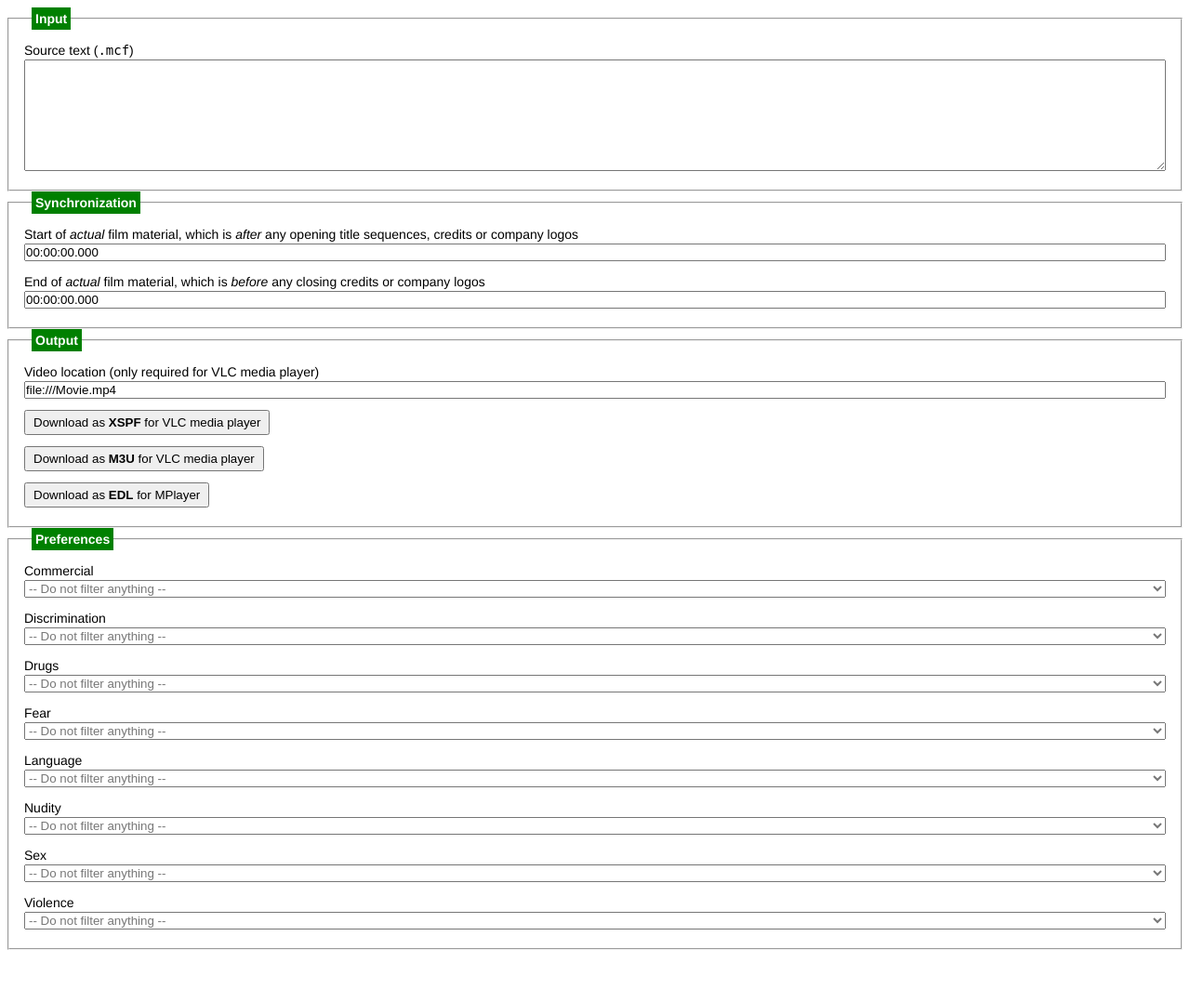
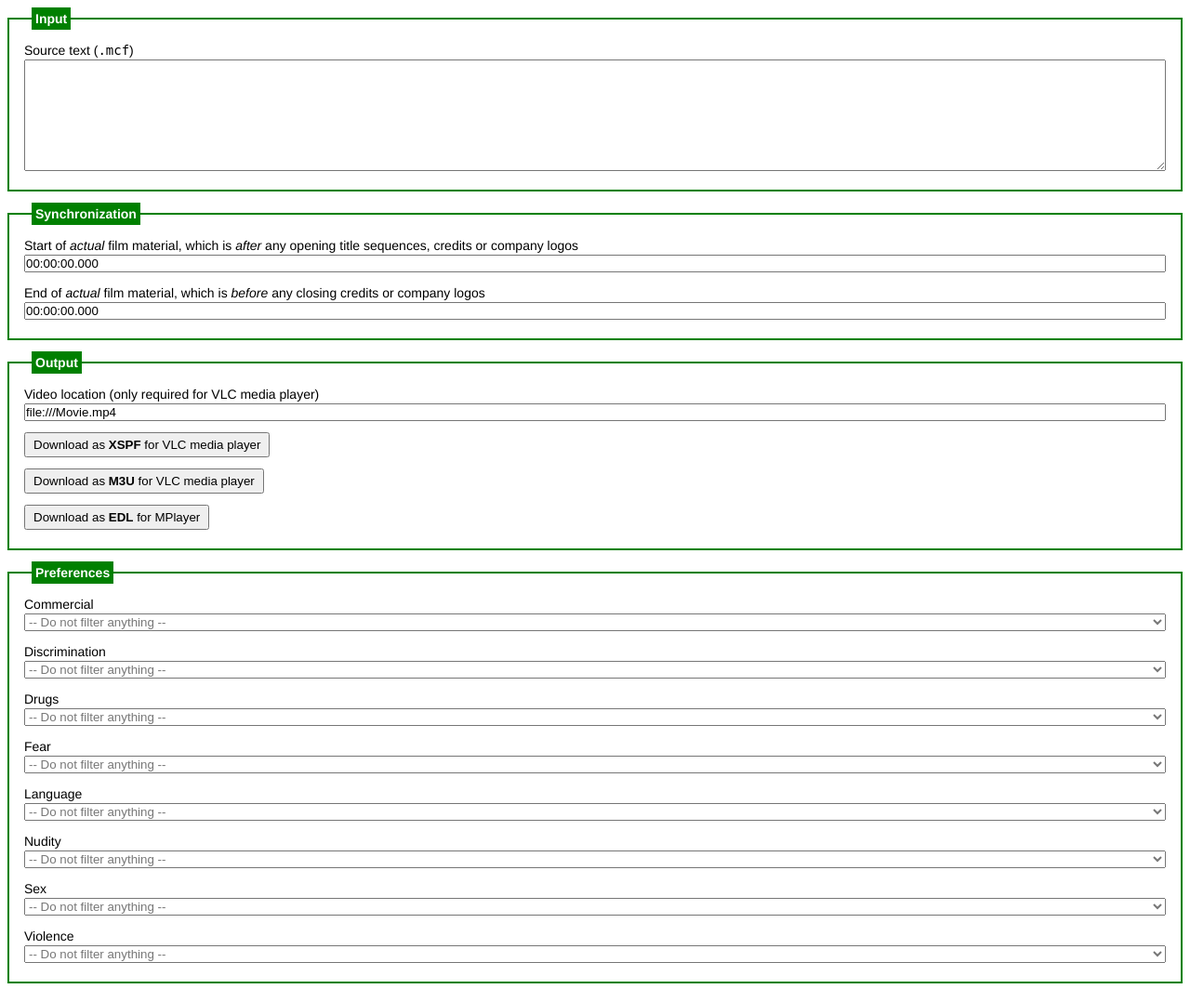
Before and after one commit to delight-im/MovieContentFilter, a PHP site: page / in a window 1280 px wide. Shown: the whole page at 93% size. Before the commit the page ends 1022 px from the top, so only its background shows below. Run offline with PHP 8.4, Linux system fonts and the light colour scheme.

Commit message:
Apply CSS styles to 'fieldset' HTML tag

```diff
--- a/Tools/css/main.css
+++ b/Tools/css/main.css
@@ -10,9 +10,11 @@ body {
 	padding: 8px;
 }
 fieldset {
+	margin-bottom: 12px;
 	padding: 8px 16px;
+	border: 2px solid #008000;
 }
-legend {
+fieldset legend {
 	margin: 4px 8px;
 	padding: 2px 4px;
 	background-color: #008000;
```
